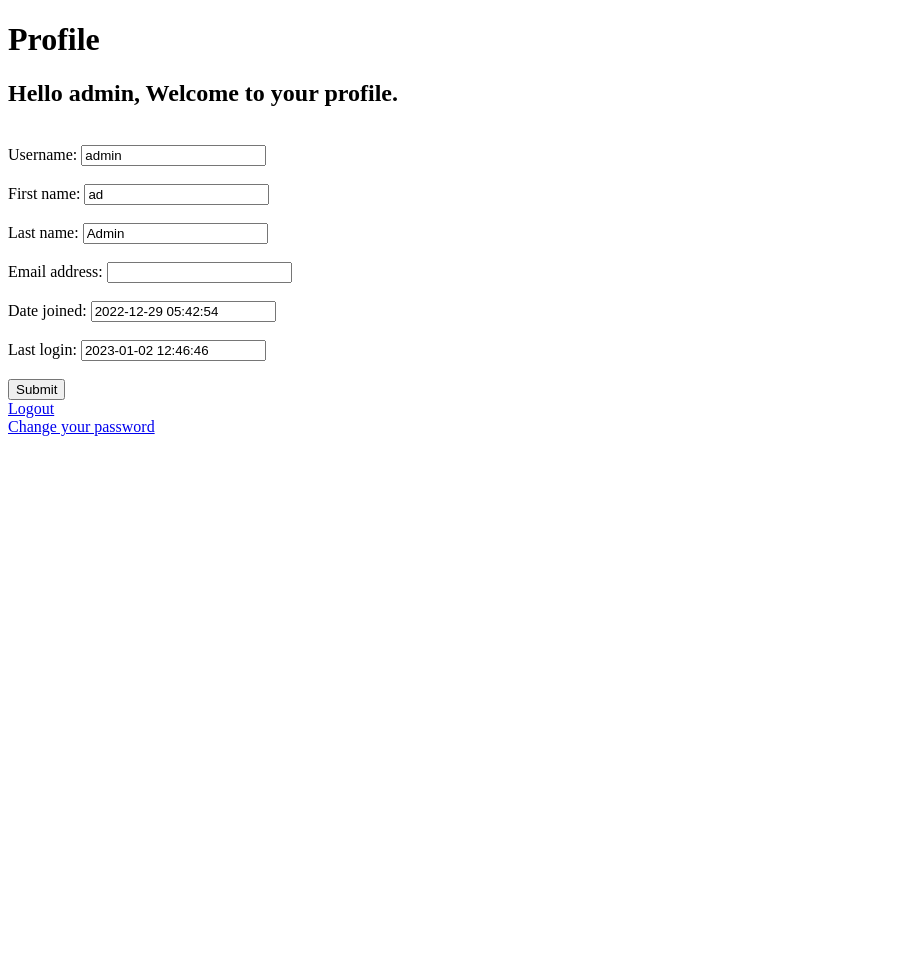
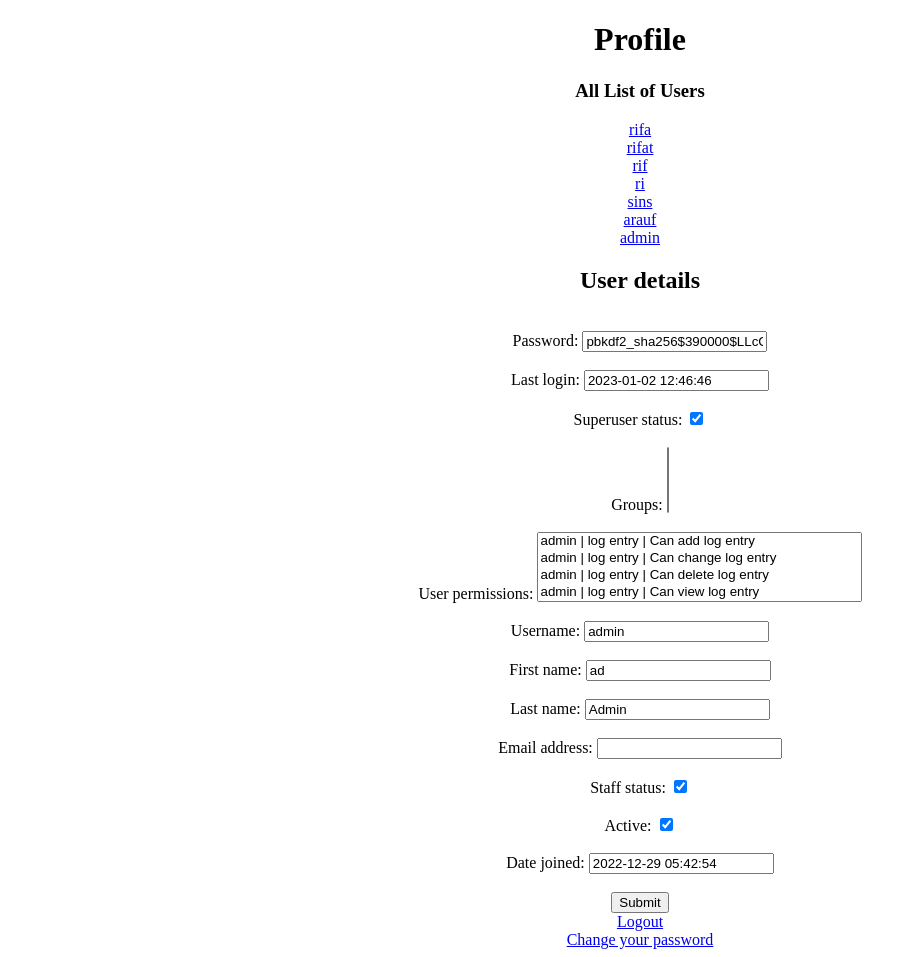
Before and after one commit to rifatjamil54/User_Registration_Form, a Django app: page /registration_app/profile/ in a window 1280 px wide. Shown: the whole page, without its empty margins (0-917 px from the left). Before the commit the page ends 436 px from the top, so only its background shows below. Run offline with Django 4.2, Linux system fonts and the light colour scheme; a user stored in the database is signed in; data comes from the database, SQL or seed files in the repository; both versions use the stored data as it was after the commit.

Commit message:
viwe profile for admin with more details

```diff
--- a/registration_root/registration_app/urls.py
+++ b/registration_root/registration_app/urls.py
@@ -6,6 +6,7 @@ urlpatterns = [
     path('profile/',views.profile_page_rendering,name='profile_url'),
     path('logout/',views.logout_profile,name='logout_profile'),
     path('change_password/',views.changing_password,name='changing_password'),
+    path('admin_user_profile/<int:id>',views.admin_user_profile,name='admin_user_profile'),
 
 
 
--- a/registration_root/registration_app/views.py
+++ b/registration_root/registration_app/views.py
@@ -1,8 +1,9 @@
 from django.shortcuts import render, HttpResponseRedirect
-from .forms import SingUp_Forms, UserEditForms
+from .forms import SingUp_Forms, UserEditForms, AdminEditForms
 from django.contrib import messages
 from django.contrib.auth.forms import AuthenticationForm, PasswordChangeForm
 from django.contrib.auth import authenticate, login, logout, update_session_auth_hash
+from django.contrib.auth.models import User
 # Create your views here.
 
 
@@ -16,6 +17,7 @@ def singup_page_rendering(request):
     else:
         singup_form = SingUp_Forms()
     return render(request, 'registration_app/singup.html',{'singup_form':singup_form})
+
 
 
 def login_page_rendering(request):
@@ -37,28 +39,41 @@ def login_page_rendering(request):
         return HttpResponseRedirect('/registration_app/profile/')
 
 
+
 def profile_page_rendering(request):
     if request.user.is_authenticated:
         if request.method == 'POST':
-            fm = UserEditForms(request.POST, instance=request.user)
-            if fm.is_valid():
-                messages.success(request, "Profile Update!")
-                fm.save()
+            if request.user.is_superuser == True:
+                fm = AdminEditForms(request.POST, instance=request.user)
+                user = User.objects.all()
+            else:
+                fm = UserEditForms(request.POST, instance=request.user)
+                user = None
+                if fm.is_valid():
+                    messages.success(request, "Profile Update!")
+                    fm.save()
         else:
-            fm = UserEditForms(instance=request.user)
-        return render(request,'registration_app/profile.html', {'name':request.user, 'form':fm})
+            if request.user.is_superuser ==True:
+                fm = AdminEditForms(instance = request.user)
+                user = User.objects.all()
+            else:
+                fm = UserEditForms(instance=request.user)
+                user = None
+        return render(request,'registration_app/profile.html', {'name':request.user, 'form':fm, 'users':user})
     else:
         messages.success(request,'Please login first!')
         return HttpResponseRedirect('/registration_app/login/')
+
 
 
 def logout_profile(request):
     logout(request)
     return HttpResponseRedirect('/registration_app/login/')
 
+
+
 def changing_password(request):
     if request.user.is_authenticated:
-
         if request.method == 'POST':
             fm = PasswordChangeForm(user=request.user, data=request.POST)
             if fm.is_valid():
@@ -72,3 +87,16 @@ def changing_password(request):
     else:
         messages.success(request,'Please login first!')
         return HttpResponseRedirect('/registration_app/login/')
+
+
+
+def admin_user_profile(request, id):
+    if request.method == "POST":
+        pi = User.objects.get(pk=id)
+        fm = AdminEditForms(request.POST, instance= pi)
+        if fm.is_valid():
+            fm.save()
+    else:
+        pi = User.objects.get(pk=id)
+        fm = AdminEditForms(instance= pi)
+    return render(request, 'registration_app/admin_user_profile.html', {"forms":fm})
--- a/registration_root/templates/registration_app/login.html
+++ b/registration_root/templates/registration_app/login.html
@@ -9,9 +9,12 @@
         .warning{
             color: red;
         }
+        div {text-align: center;}
+
     </style>
 </head>
 <body>
+<div>
     <h1>Login</h1>
     <form action="" method="POST" novalidate> {% csrf_token %}
 
@@ -38,6 +41,7 @@
     {% endif %}
     <br>
     <a href="{% url 'singup_url' %}"> Singup </a>
+</div>
 
 </body>
 </html>
--- a/registration_root/templates/registration_app/profile.html
+++ b/registration_root/templates/registration_app/profile.html
@@ -5,15 +5,28 @@
     <meta http-equiv="X-UA-Compatible" content="IE=edge">
     <meta name="viewport" content="width=device-width, initial-scale=1.0">
     <title>Profile</title>
+
+        <style>
+        div {text-align: center;}
+        </style>
 </head>
+
 <body>
+    <div>
+
         <h1>Profile</h1>
 
-    {% if name %}
 
-    <h2>Hello {{name}}, Welcome to your profile.</h2>
+        <div>
+            {% if users != None %}
+
+            <h3>All List of Users</h3>
+                {% for user in users %}
+                     <a href="{% url 'admin_user_profile' user.id %}">{{user.username}}</a><br>
+                {% endfor %}
             {% endif %}
-
+        </div>
+        <h2>User details</h2>
         {% if messages %}
         {% for mg in messages %}
         {{mg}}
@@ -42,6 +55,9 @@
         <a href="{% url 'changing_password' %}"> Change your password </a><br>
 
 
+    </div>
+
+
 
 </body>
 </html>
```
Also changed, not shown: registration_root/templates/registration_app/admin_user_profile.html (added, +18 -0 lines), registration_root/templates/registration_app/changing_password.html (+7 -1 lines), registration_root/templates/registration_app/singup.html (+10 -0 lines), registration_root/db.sqlite3. Lines whose indentation alone changed are shown as unchanged.
